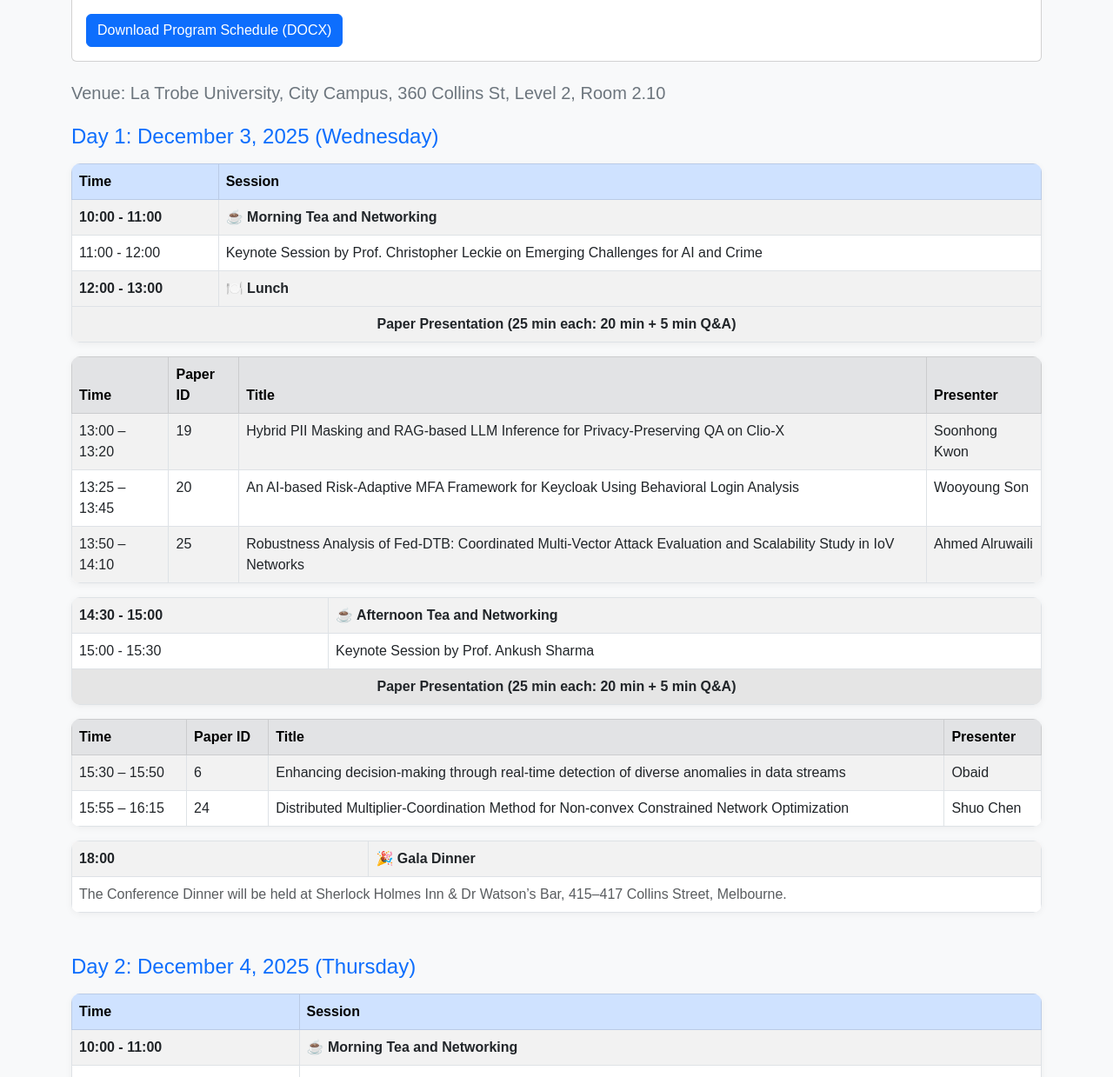
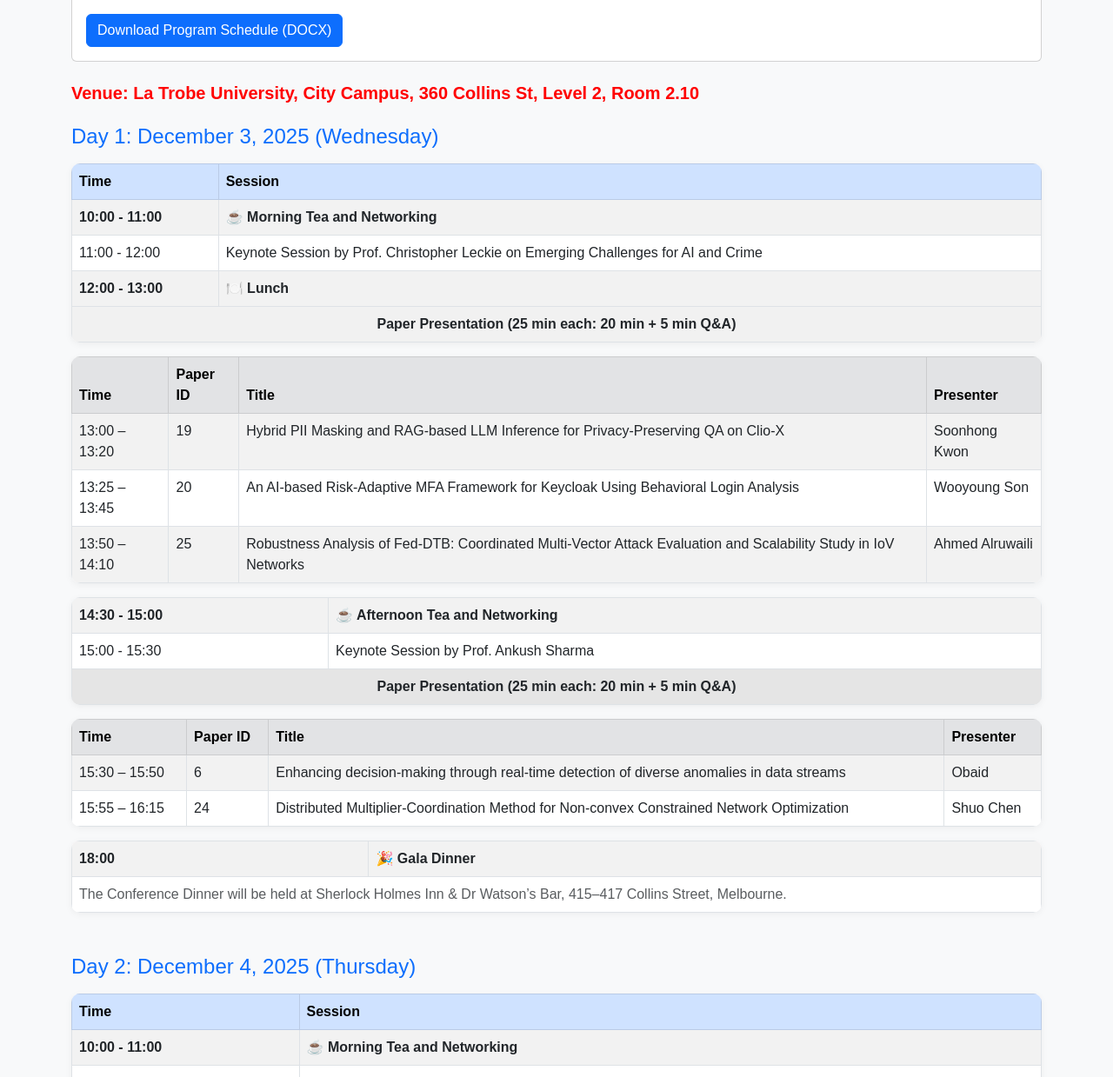
Before and after one commit to icea2025/latrobe, a Jekyll site: the page program/index.html, which Jekyll copies as it is, in a window 1280 px wide and 1400 px high, scrolled down 404 px. Shown: the part 161-1400 px from the top of the window at 87% size. Built offline with Jekyll 4.4.1, drawn with Linux system fonts in a browser that asks for light colours.

Commit message:
Update index.html

```diff
--- a/program/index.html
+++ b/program/index.html
@@ -47,6 +47,16 @@
     }
     .fw-bold.text-center {
       background-color: #f1f1f1;
+    }
+    .blink-red {
+      color: red;
+      font-weight: bold;
+      animation: blink 1s step-start infinite;
+    }
+    @keyframes blink {
+      50% {
+        opacity: 0;
+      }
     }
   </style>
 </head>
@@ -102,9 +112,10 @@
   </div>
 </div>
 
-<h5 class="text-secondary mt-4">
+<h5 class="mt-4 blink-red">
   Venue: La Trobe University, City Campus, 360 Collins St, Level 2, Room 2.10
 </h5>
+
 
   <!-- ===== DAY 1 ===== -->
   <h4 class="text-primary mt-4">Day 1: December 3, 2025 (Wednesday)</h4>
```
